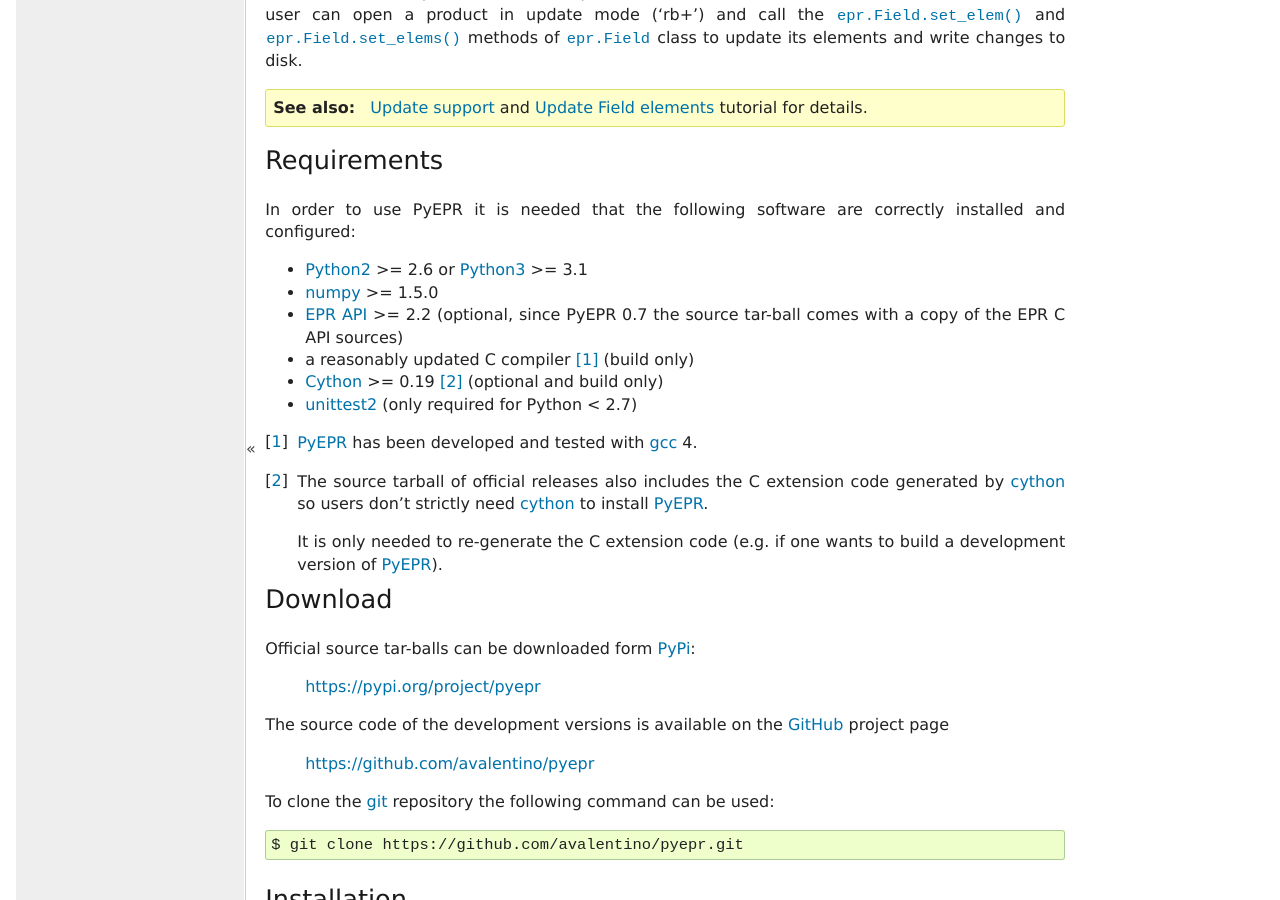
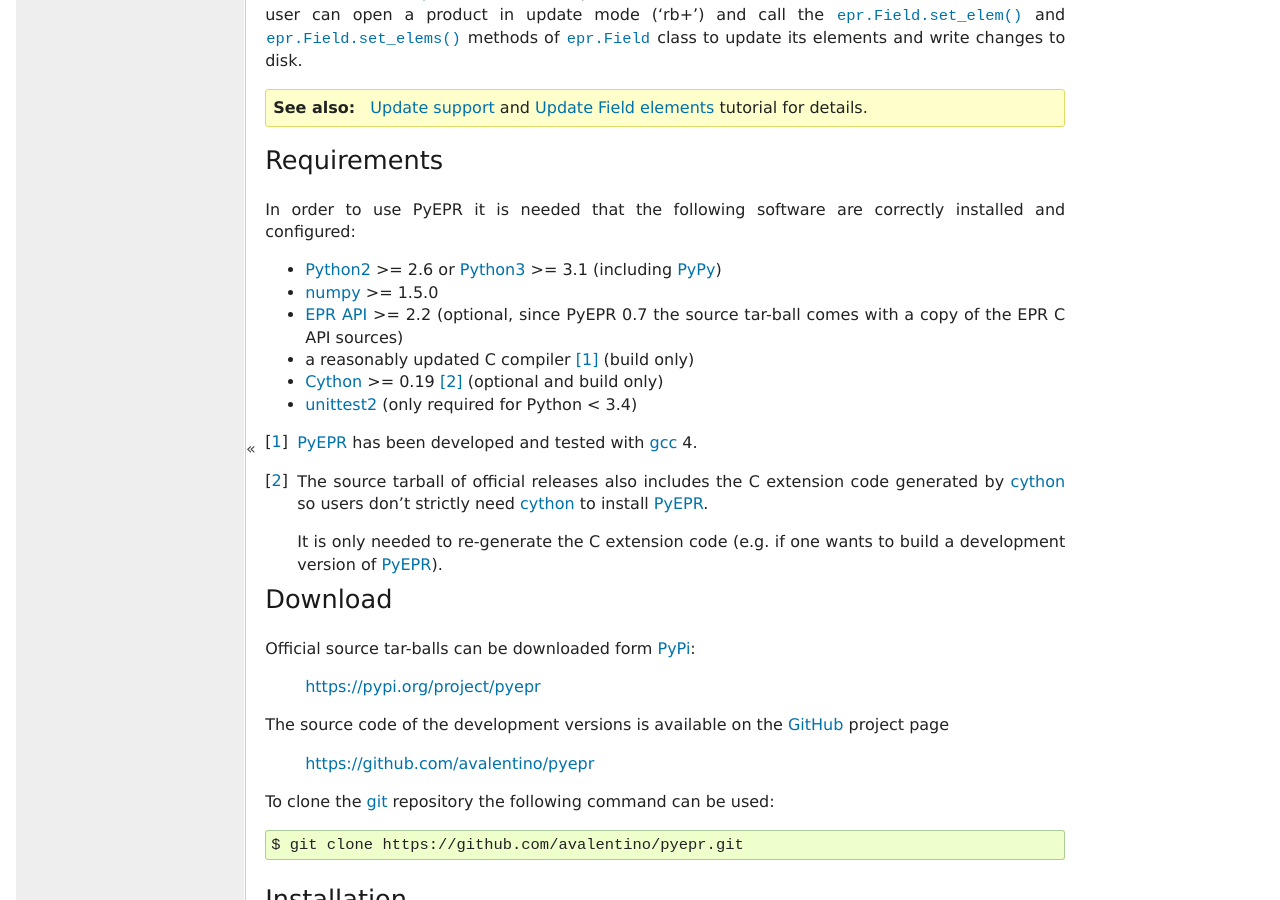
Before and after one commit to avalentino/pyepr, a Sphinx documentation site: the page built from doc/usermanual.rst, in a window 1280 px wide and 900 px high, scrolled down 719 px. Built offline with Sphinx 7.4.7, drawn with Linux system fonts in a browser that asks for light colours; formulas are drawn with MathJax 3.

Commit message:
Update requirements

```diff
--- a/README.rst
+++ b/README.rst
@@ -41,11 +41,11 @@
   with a copy of the PER C API sources)
 * a reasonably updated C compiler (build only)
 * Cython_ >= 0.15 (build only)
-* unittest2_ (only required for Python < 2.7)
+* unittest2_ (only required for Python < 3.4)
 
 .. _Python2: Python_
 .. _Python3: Python_
-.. _PyPy: http://pypy.orgv
+.. _PyPy: http://pypy.org
 .. _numpy: http://www.numpy.org
 .. _gcc: http://gcc.gnu.org
 .. _Cython: http://cython.org
--- a/doc/usermanual.rst
+++ b/doc/usermanual.rst
@@ -62,13 +62,13 @@
 In order to use PyEPR it is needed that the following software are
 correctly installed and configured:
 
-* Python2_ >= 2.6 or Python3_ >= 3.1
+* Python2_ >= 2.6 or Python3_ >= 3.1 (including PyPy_)
 * numpy_ >= 1.5.0
 * `EPR API`_ >= 2.2 (optional, since PyEPR 0.7 the source tar-ball comes
   with a copy of the EPR C API sources)
 * a reasonably updated C compiler [#]_ (build only)
 * Cython_ >= 0.19 [#]_ (optional and build only)
-* unittest2_ (only required for Python < 2.7)
+* unittest2_ (only required for Python < 3.4)
 
 
 .. [#] PyEPR_ has been developed and tested with gcc_ 4.
@@ -81,6 +81,7 @@
 
 .. _Python2: Python_
 .. _Python3: Python_
+.. _PyPy: http://pypy.org
 .. _numpy: http://www.numpy.org
 .. _gcc: http://gcc.gnu.org
 .. _Cython: http://cython.org
--- a/requirements.txt
+++ b/requirements.txt
@@ -1,2 +1,3 @@
 numpy>=1.5
 cython>=0.19
+# unittest2  # Python < 3.4
```
Also changed, not shown: .travis.yml.
